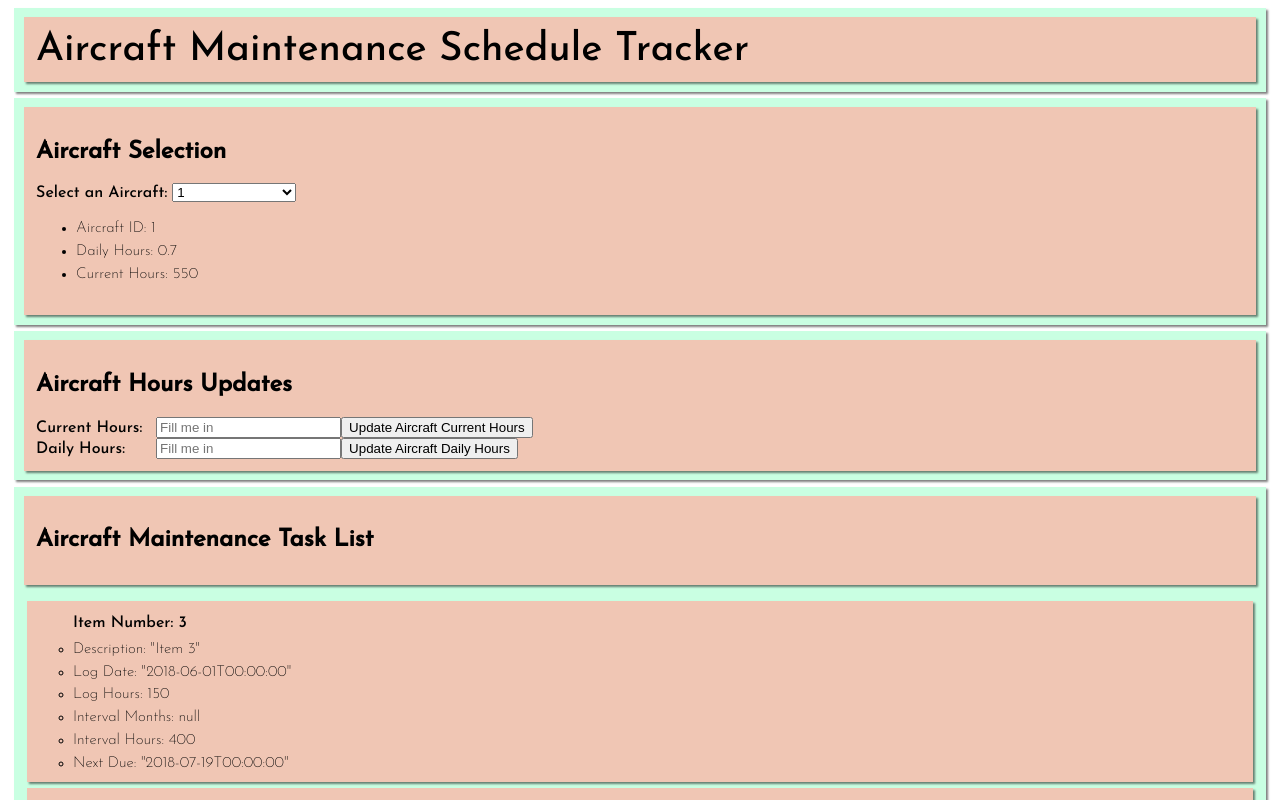
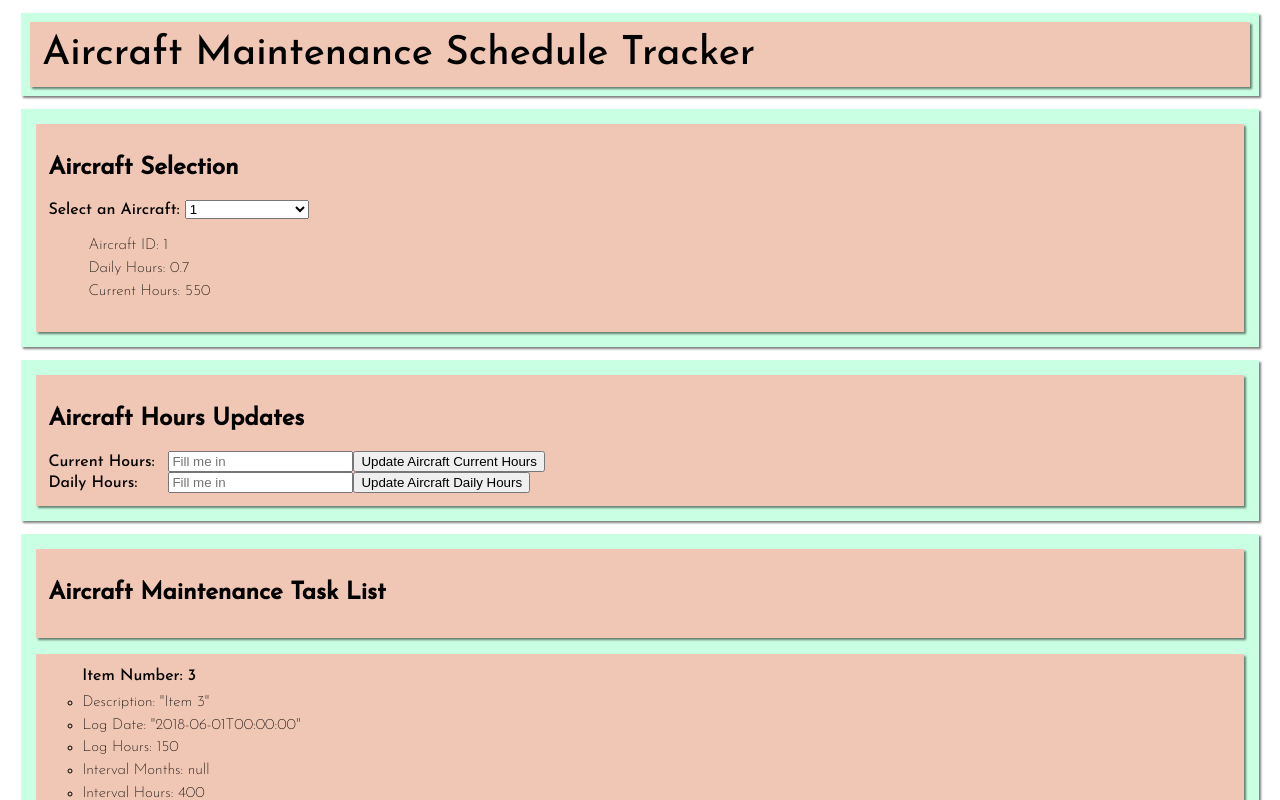
Before and after one commit to Robchike9290/MadeLabs-Coding-Challenge, an Angular app: page / in a window 1280 px wide. Shown: the top 800 px of the page. Built offline with nearby package versions, Linux system fonts and the light colour scheme.

Commit message:
Add smal layout revisions for padding and margins.

```diff
--- a/src/app/app.component.html
+++ b/src/app/app.component.html
@@ -12,9 +12,9 @@
       </option>
     </select>
     <ul>
-      <li class="info" *ngIf="selectedAircraft">Aircraft ID: {{ aircraft[selectedAircraft - 1].aircraftId }}</li>
-      <li class="info" *ngIf="selectedAircraft">Daily Hours: {{ aircraft[selectedAircraft - 1].dailyHours }}</li>
-      <li class="info" *ngIf="selectedAircraft">Current Hours: {{ aircraft[selectedAircraft - 1].currentHours }}</li>
+      <li class="info noList" *ngIf="selectedAircraft">Aircraft ID: {{ aircraft[selectedAircraft - 1].aircraftId }}</li>
+      <li class="info noList" *ngIf="selectedAircraft">Daily Hours: {{ aircraft[selectedAircraft - 1].dailyHours }}</li>
+      <li class="info noList" *ngIf="selectedAircraft">Current Hours: {{ aircraft[selectedAircraft - 1].currentHours }}</li>
     </ul>
   </div>
 </section>
--- a/src/app/app.component.scss
+++ b/src/app/app.component.scss
@@ -16,7 +16,7 @@ div {
   background-color: #F0C6B4;
   box-shadow: 2px 2px 2px rgba(0, 0, 0, 0.5);
   padding: 1%;
-  margin: 0.25%;
+  margin: 0.75%;
 }
 
 form label {
@@ -31,7 +31,7 @@ form label {
 
 section {
   background-color: #c9ffe2;
-  margin: 0.5%;
+  margin: 1%;
   padding: 0.5%;
   font-family: 'Josefin Sans', sans-serif;
   font-weight: 500;
@@ -47,7 +47,7 @@ section {
 
 .task {
   list-style-type: none;
-  margin: 0.5%;
+  margin: 0.75%;
   padding: 0.5%;
   background-color: #F0C6B4;
   box-shadow: 2px 2px 2px rgba(0, 0, 0, 0.5);
```
